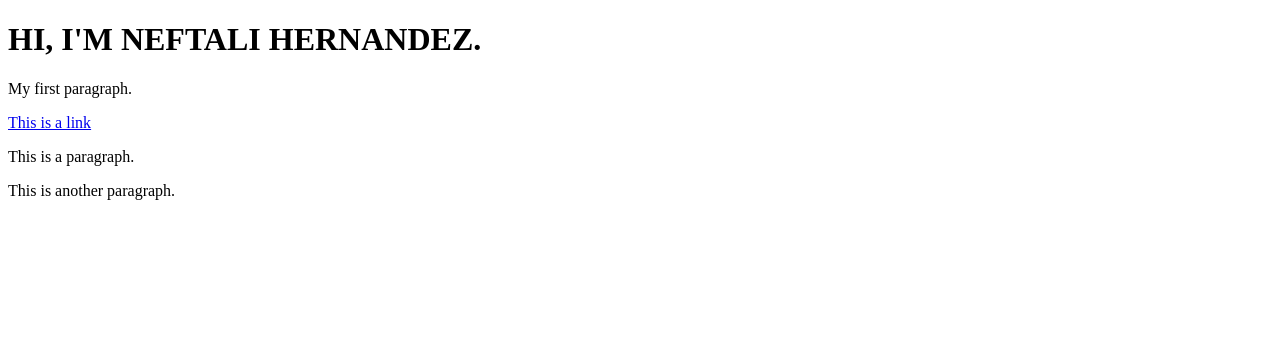
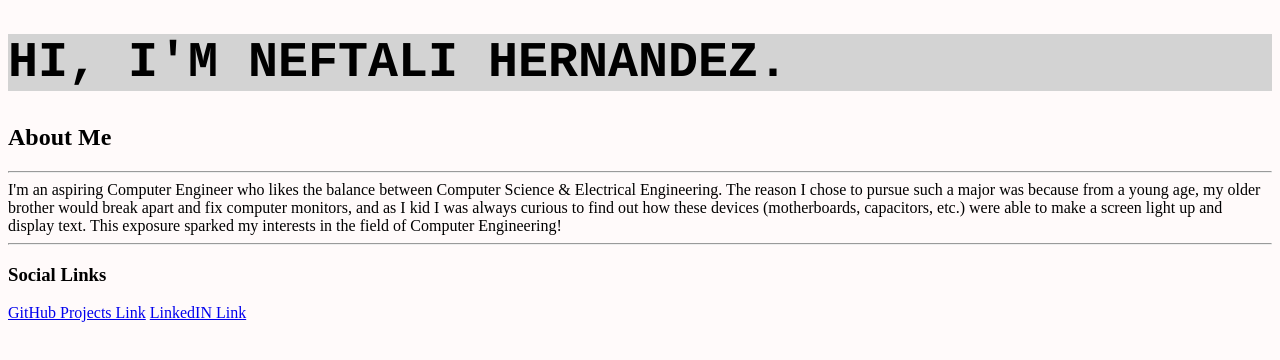
Before and after one commit to NeftaliHer/NeftaliHer.github.io, a plain HTML site: page index.html in a window 1280 px wide. Drawn offline with Linux system fonts and the light colour scheme.

Commit message:
Webpage .html

```diff
--- a/index.html
+++ b/index.html
@@ -1,11 +1,22 @@
 <!DOCTYPE html>
 <html>
-<body>
+<body style="background-color:Snow;">
 
-<h1>HI, I'M NEFTALI HERNANDEZ.</h1>
-<p>My first paragraph.</p>
-<a href="https://www.w3schools.com">This is a link</a>
-<p>This is a paragraph.</p>
-<p>This is another paragraph.</p>
+<h1 style="font-family:courier; font-size:50px; background-color:LightGray;">HI, I'M NEFTALI HERNANDEZ.</h1>
+
+<h2>About Me</h2>
+<hr>
+<p1> I'm an aspiring Computer Engineer who likes the balance between Computer Science &
+Electrical Engineering. The reason I chose to pursue such a major was because from a
+young age, my older brother would break apart and fix computer monitors, and as I kid I was always curious to find out how these devices (motherboards, capacitors, etc.) were able to make a screen light up and display text. This exposure sparked my interests in
+the field of Computer Engineering!</p1>
+
+<hr>
+
+<h3>Social Links</h3>
+<a href="https://github.com/NeftaliHer">GitHub Projects Link</a>
+
+<a href="https://www.linkedin.com/in/neftali-hernandez-421844132">LinkedIN Link</a>
+
 </body>
 </html>
```
